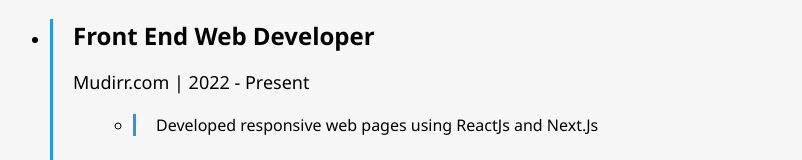
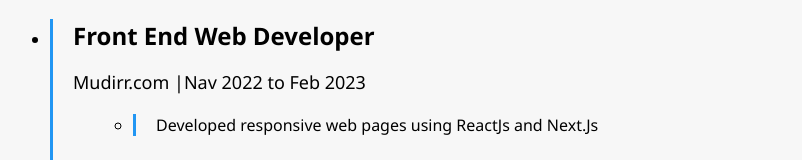
Before and after one commit to Mudassirrahman/cv-mudassir-rehman, a React (Create React App) app: page / in a window 1280 px wide. Shown: the part 2243-2403 px from the top of the page, without its empty margins (10-812 px from the left). Built offline with nearby package versions, Linux system fonts and the light colour scheme.

Commit message:
Update App.js
date update

```diff
--- a/src/App.js
+++ b/src/App.js
@@ -78,7 +78,7 @@ function App() {
         <ul>
           <li>
             <h3>Front End Web Developer</h3>
-            <p>Mudirr.com | 2022 - Present</p>
+            <p>Mudirr.com |Nav 2022 to Feb 2023</p>
             <ul>
               <li>
                 Developed responsive web pages using ReactJs and Next.Js
```
